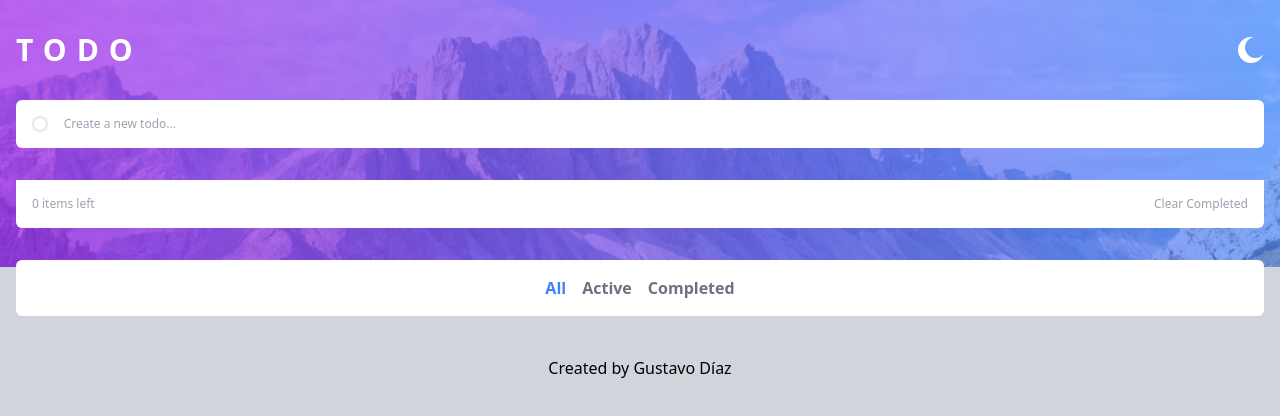
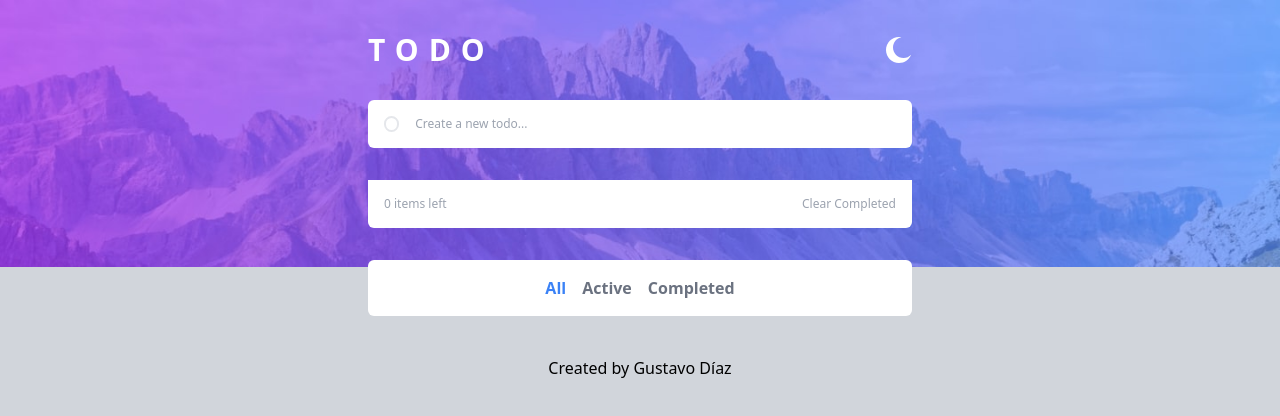
Before and after one commit to gustavodiazramirez/vite-react-tailwind-todo-frontendmentor, a React (Vite) app: page / in a window 1280 px wide. Shown: the top 416 px of the page. Built offline with nearby package versions, Linux system fonts and the light colour scheme; the HTML template or start-up script is replaced by a standard one.

Commit message:
Más BreakPoints

```diff
--- a/src/App.jsx
+++ b/src/App.jsx
@@ -63,7 +63,7 @@ const App = () => {
         dark:bg-gray-950 dark:bg-[url('./assets/images/bg-mobile-dark.jpg')] dark:md:bg-[url('./assets/images/bg-desktop-dark.jpg')]">
             <Header />
 
-            <main className="container mx-auto mt-8 px-4">
+            <main className="container mx-auto mt-8 px-4 md:max-w-xl">
                 <TodoCreate createTodo={createTodo} />
                 <TodoList
                     todos={filtersTodo()}
--- a/src/components/Header.jsx
+++ b/src/components/Header.jsx
@@ -19,7 +19,7 @@ const initialStateDarkMode = localStorage.getItem('theme') === 'dark';
   },[darkMode])
   const handleClickToggleTheme = () => {}
   return (
-    <header className="container mx-auto px-4 pt-8">
+    <header className="container mx-auto px-4 pt-8 md:max-w-xl">
       <div className="flex justify-between mb-8">
         <h1 className="text-3xl uppercase text-white tracking-[10px] font-bold">
           todo
```
